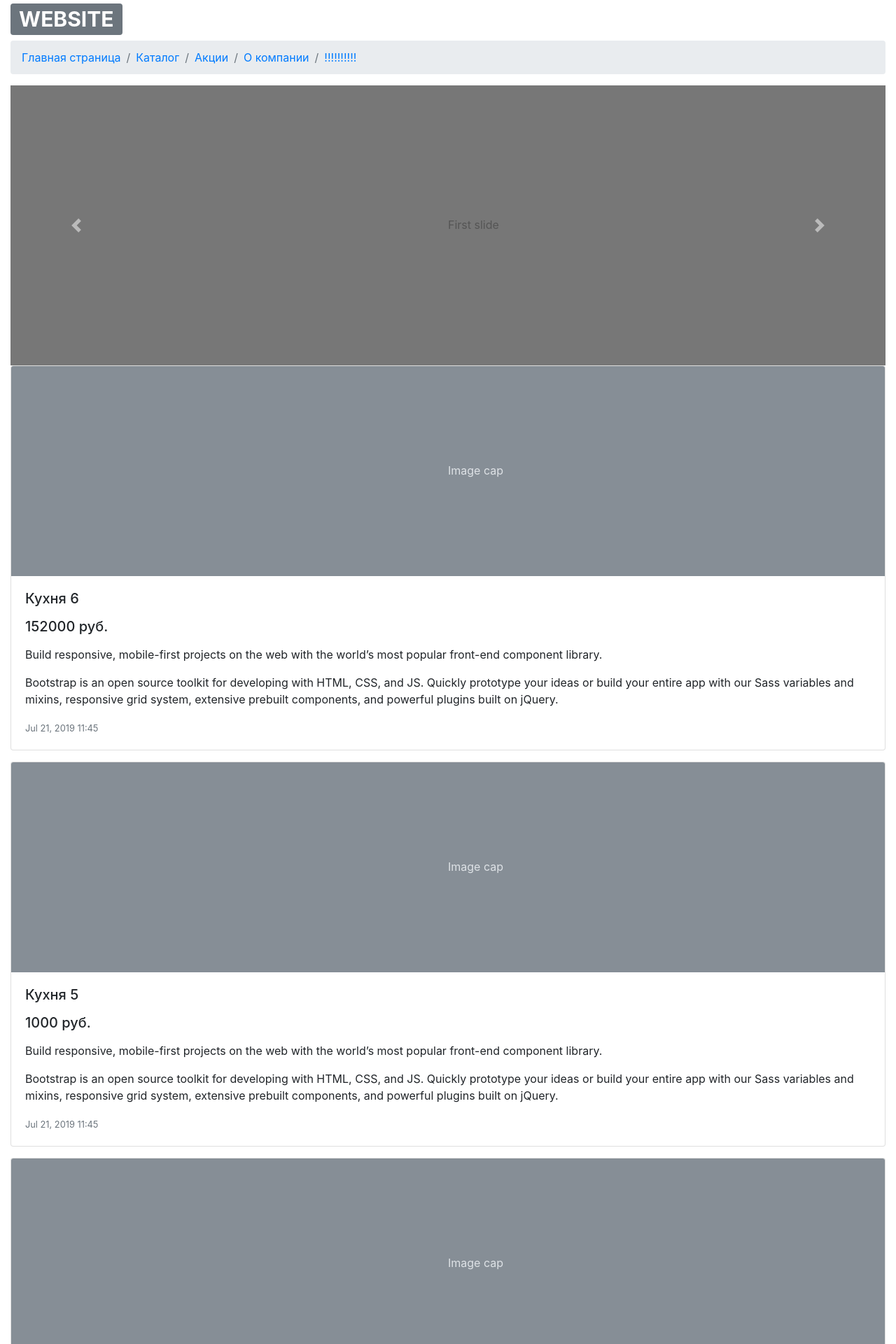
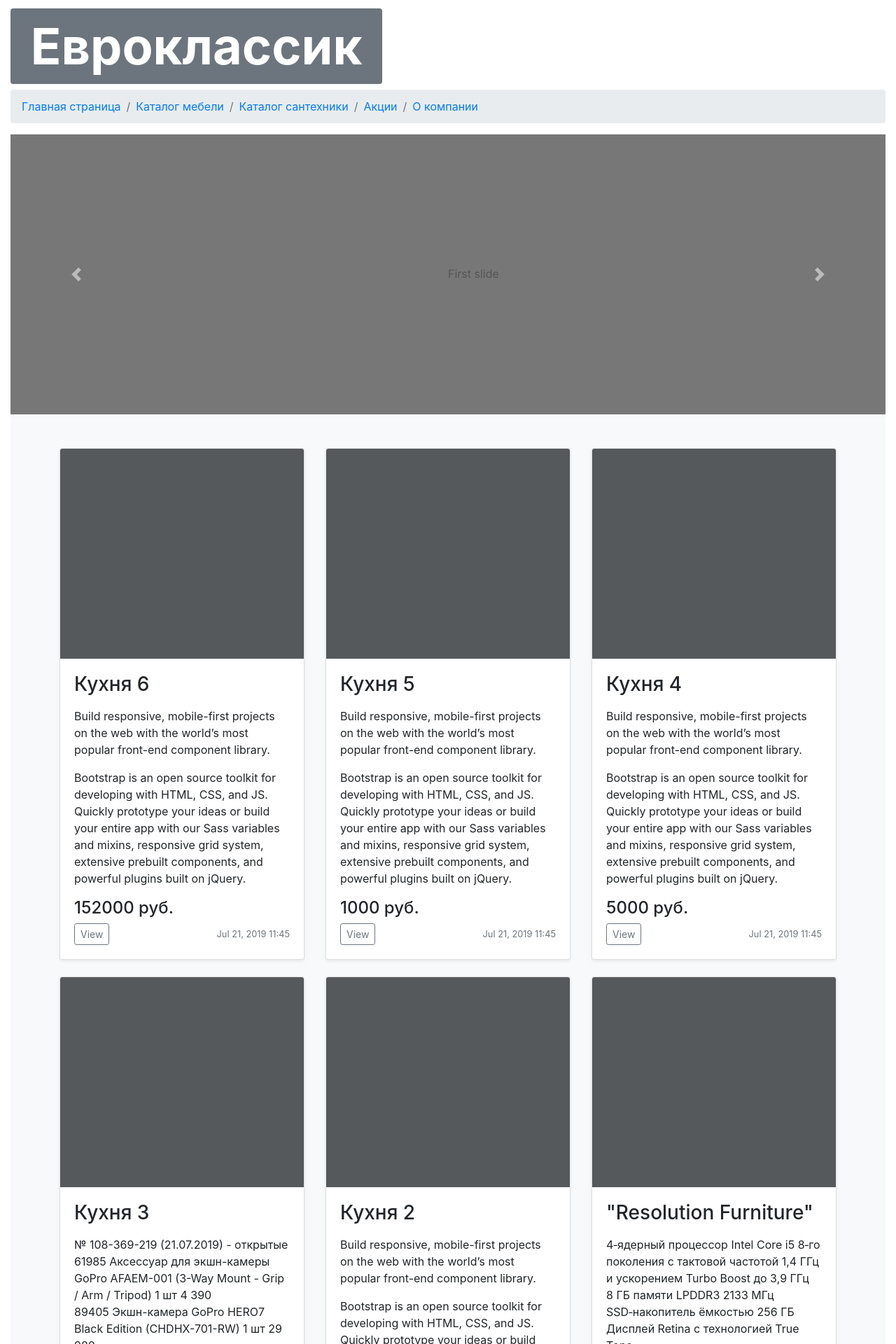
Before and after one commit to mmll86/webs, a Django app: page /catalogs/1/ in a window 1280 px wide. Shown: the top 1920 px of the page at 70% size. Run offline with Django 3.2, Linux system fonts and the light colour scheme; data comes from the database, SQL or seed files in the repository; both versions use the stored data as it was after the commit; some libraries are stand-ins or nearby versions.

Commit message:
new project

```diff
--- a/evroclassik/admin.py
+++ b/evroclassik/admin.py
@@ -1,5 +1,7 @@
 from django.contrib import admin
 
-from evroclassik.models import Catalog, Furniture
+from evroclassik.models import Catalog, Furniture, CatalogPlumbing, Plumbing
 admin.site.register(Catalog)
 admin.site.register(Furniture)
+admin.site.register(CatalogPlumbing)
+admin.site.register(Plumbing)
--- a/evroclassik/models.py
+++ b/evroclassik/models.py
@@ -22,3 +22,26 @@ class Furniture(models.Model):
 
 	def __str__(self):
 		return (f'{self.name_furniture}, {self.price} рублей, добавили: ({self.date_added})')
+
+
+class CatalogPlumbing(models.Model):
+	text = models.CharField(max_length=200, blank=True)
+	# image = models.ImageField(upload_to='media')
+	date_added = models.DateTimeField(auto_now_add=True)
+
+	def __str__(self):
+		return self.text
+
+class Plumbing (models.Model):
+	name =models.ForeignKey('CatalogPlumbing', on_delete = models. PROTECT)
+	name_plumbing = models.CharField(max_length=50, blank=True)
+	#image = models.ImageField(upload_to='media')
+	price = models.IntegerField()
+	text =models.TextField()
+	date_added = models.DateTimeField(auto_now_add=True)
+
+	class Meta:
+		verbose_name_plural = 'plumbings'
+
+	def __str__(self):
+		return (f'{self.name_plumbing}, {self.price} рублей, добавили: ({self.date_added})')
--- a/evroclassik/templates/evroclassik/base.html
+++ b/evroclassik/templates/evroclassik/base.html
@@ -8,14 +8,14 @@
 <link rel="stylesheet" href="https://stackpath.bootstrapcdn.com/bootstrap/4.3.1/css/bootstrap.min.css" integrity="sha384-ggOyR0iXCbMQv3Xipma34MD+dH/1fQ784/j6cY/iJTQUOhcWr7x9JvoRxT2MZw1T" crossorigin="anonymous">
 <body>
     <div class="container-fluid">
-        <h1><span class="badge badge-secondary">WEBSITE</span></h1>
+        <h1 class="display-1"><span class="badge badge-secondary">Евроклассик</span></h1>
         <nav aria-label="breadcrumb">
             <ol class="breadcrumb">
             <li class="breadcrumb-item"><a href="{% url 'evroclassik:index' %}">Главная страница</a></li>
-                <li class="breadcrumb-item"><a  href="{% url 'evroclassik:catalogs' %}">Каталог</a></li>
+                <li class="breadcrumb-item"><a  href="{% url 'evroclassik:catalogs' %}">Каталог мебели</a></li>
+                <li class="breadcrumb-item"><a href="{% url 'evroclassik:catalogs_plumbing' %}">Каталог сантехники</a></li>
                 <li class="breadcrumb-item"><a href="#">Акции</a></li>
                 <li class="breadcrumb-item"><a href="#">О компании</a></li>
-                <li class="breadcrumb-item"><a href="#">!!!!!!!!!!</a></li>
             </ol>
         </nav>
             <div id="carouselExampleFade" class="carousel slide carousel-fade" data-ride="carousel">
--- a/evroclassik/templates/evroclassik/catalog.html
+++ b/evroclassik/templates/evroclassik/catalog.html
@@ -8,27 +8,32 @@
     {% extends "evroclassik/base.html" %}
 
     {% block content %}
-
-    {% for furn in furnitures %}
-    <div class="container-fluid">
-
-        <div class="card mb-3">
-            <!-- Временаая SVG пока нет картинок -->
-            <svg class="bd-placeholder-img card-img-top" width="100%" height="300" xmlns="http://www.w3.org/2000/svg" preserveAspectRatio="xMidYMid slice" focusable="false" role="img" aria-label="Placeholder: Image cap"><title>Placeholder</title><rect width="100%" height="100%" fill="#868e96"></rect><text x="50%" y="50%" fill="#dee2e6" dy=".3em">Image cap</text></svg>
-
-            <!--<img src="..." class="card-img-top" alt="...">-->
+<div class="container-fluid">
+    <div class="album py-5 bg-light">
+    <div class="container">
+      <div class="row">
+          {% for furn in furnitures %}
+        <div class="col-md-4">
+          <div class="card mb-4 shadow-sm">
+        <svg class="bd-placeholder-img card-img-top" width="100%" height="300" xmlns="http://www.w3.org/2000/svg" preserveAspectRatio="xMidYMid slice" focusable="false" role="img" aria-label="Placeholder: Thumbnail"><title>Placeholder</title><rect width="100%" height="100%" fill="#55595c"></rect><text x="50%" y="50%" fill="#eceeef" dy=".3em"></text></svg>
             <div class="card-body">
-                <h5 class="card-title">{{ furn.name_furniture|linebreaks }} {{ furn.price }} руб.</h5>
-                <p class="card-text">{{ furn.text|linebreaks }}</p>
-                <p class="card-text"><small class="text-muted">{{ furn.date_added|date:'M d, Y H:i' }}</small></p>
-
+              <h3>{{ furn.name_furniture|linebreaks }} </h3>
+              <p class="card-text">{{ furn.text|linebreaks }}</p>
+              <h4>{{ furn.price }} руб.</h4>
+              <div class="d-flex justify-content-between align-items-center">
+                <div class="btn-group">
+                  <button type="button" class="btn btn-sm btn-outline-secondary">View</button>
+                </div>
+                <small class="text-muted">{{ furn.date_added|date:'M d, Y H:i' }}</small>
+              </div>
             </div>
-
+          </div>
         </div>
+          {% endfor %}
+     </div>
     </div>
-    {% empty %}
-        <p class="card-text">В данном каталоге еще ничего не добавили</p>
-    {% endfor %}
+    </div>
+</div>
     {% endblock content %}
 </body>
 </html>
--- a/evroclassik/urls.py
+++ b/evroclassik/urls.py
@@ -7,4 +7,7 @@ urlpatterns = [
 	path('', views.index, name='index'),
 	path('catalogs/', views.catalogs, name='catalogs'),
     re_path('catalogs/(?P<catalog_id>\d+)/', views.catalog, name='catalog'),
+
+	path('catalogs_plumbing/', views.catalogs_plumbing, name='catalogs_plumbing'),
+    re_path('catalogs_plumbing/(?P<plumbing_id>\d+)/', views.plumbing, name='plumbing'),
 ]
--- a/evroclassik/views.py
+++ b/evroclassik/views.py
@@ -1,11 +1,11 @@
 from django.shortcuts import render
-from .models import Catalog, Furniture
+from .models import Catalog, CatalogPlumbing
 
 
 def index(request):
 	return render(request, "evroclassik/index.html")
 
-
+#Каталог мебели
 def catalogs(request):
 	catalogs = Catalog.objects.order_by('date_added')
 	context = {'catalogs': catalogs}
@@ -17,3 +17,16 @@ def catalog(request, catalog_id):
 	furnitures = catalog.furniture_set.order_by('-date_added')
 	context = {'catalog': catalog, 'furnitures': furnitures}
 	return render(request, 'evroclassik/catalog.html', context)
+
+#Каталог сантехники
+def catalogs_plumbing(request):
+	catalogs_plumbing = CatalogPlumbing.objects.order_by('date_added')
+	context = {'catalogs_plumbing': catalogs_plumbing}
+	return render(request, 'evroclassik/catalogs_plumbing.html', context)
+
+
+def plumbing(request, plumbing_id):
+	plumbing = CatalogPlumbing.objects.get(id=plumbing_id)
+	plumbings= plumbing.plumbing_set.order_by('-date_added')
+	context = {'plumbing': plumbing, 'plumbings': plumbings }
+	return render(request, 'evroclassik/plumbing.html', context)
```
Also changed, not shown: evroclassik/templates/evroclassik/catalogs_plumbing.html (added, +23 -0 lines), evroclassik/templates/evroclassik/plumbing.html (added, +39 -0 lines), db.sqlite3.
